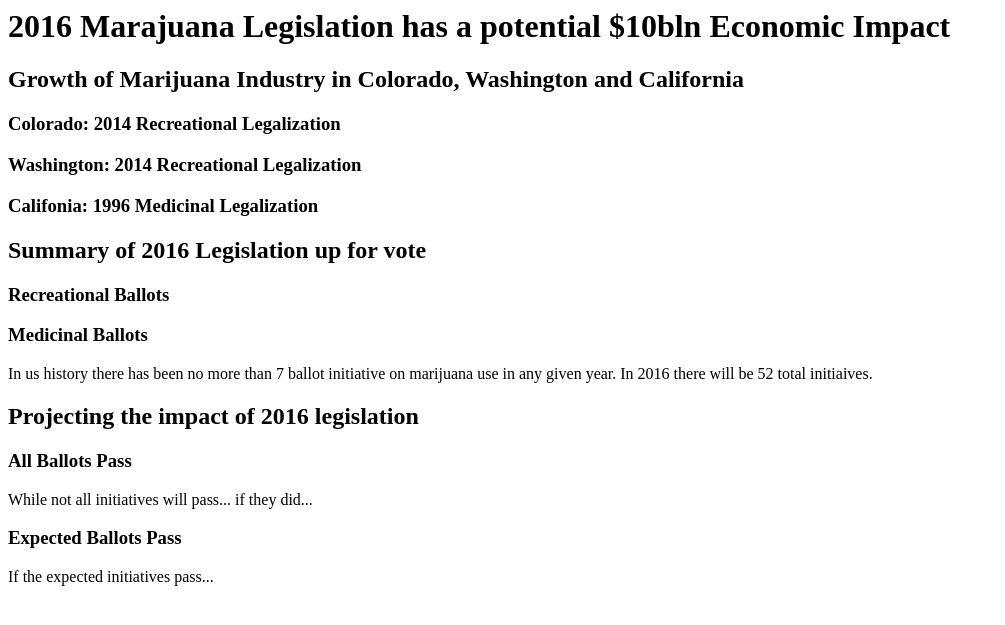
After one commit to dgreenfi/streams-project, a Flask app: template templates/article.html in a window 1280 px wide. The commit adds this page. Shown: the top 625 px of the page, without its empty margins (0-1005 px from the left). Run offline with Flask 2, Linux system fonts and the light colour scheme; the template is opened without the code that fills it, so the values that code supplies are empty; parts of the project's set-up code (start-up, migrations or seed data) failed here and were passed over.

Commit message:
broke out article

```diff
--- /dev/null
+++ b/templates/article.html
@@ -0,0 +1,18 @@
+<h1>2016 Marajuana Legislation has a potential $10bln Economic Impact</h1>
+                      <h2>Growth of Marijuana Industry in Colorado, Washington and California</h2>
+                          <h3>Colorado: 2014 Recreational Legalization</h3>
+                          <h3>Washington: 2014 Recreational Legalization</h3>
+                          <h3>Califonia: 1996 Medicinal Legalization</h3>
+
+
+                      <h2>Summary of 2016 Legislation up for vote</h2>
+                          <h3> Recreational Ballots</h3>
+                          <h3> Medicinal Ballots</h3>
+                      <p> In us history there has been no more than 7 ballot initiative on marijuana use in any given year.
+                      In 2016 there will be 52 total initiaives.</p>
+
+                      <h2>Projecting the impact of 2016 legislation</h2>
+                          <h3> All Ballots Pass</h3>
+                            <p> While not all initiatives will pass... if they did...</p>
+                          <h3> Expected Ballots Pass</h3>
+                      <p> If the expected initiatives pass...</p>
```
Also changed, not shown: templates/livedisplay.html (+1 -11 lines).
